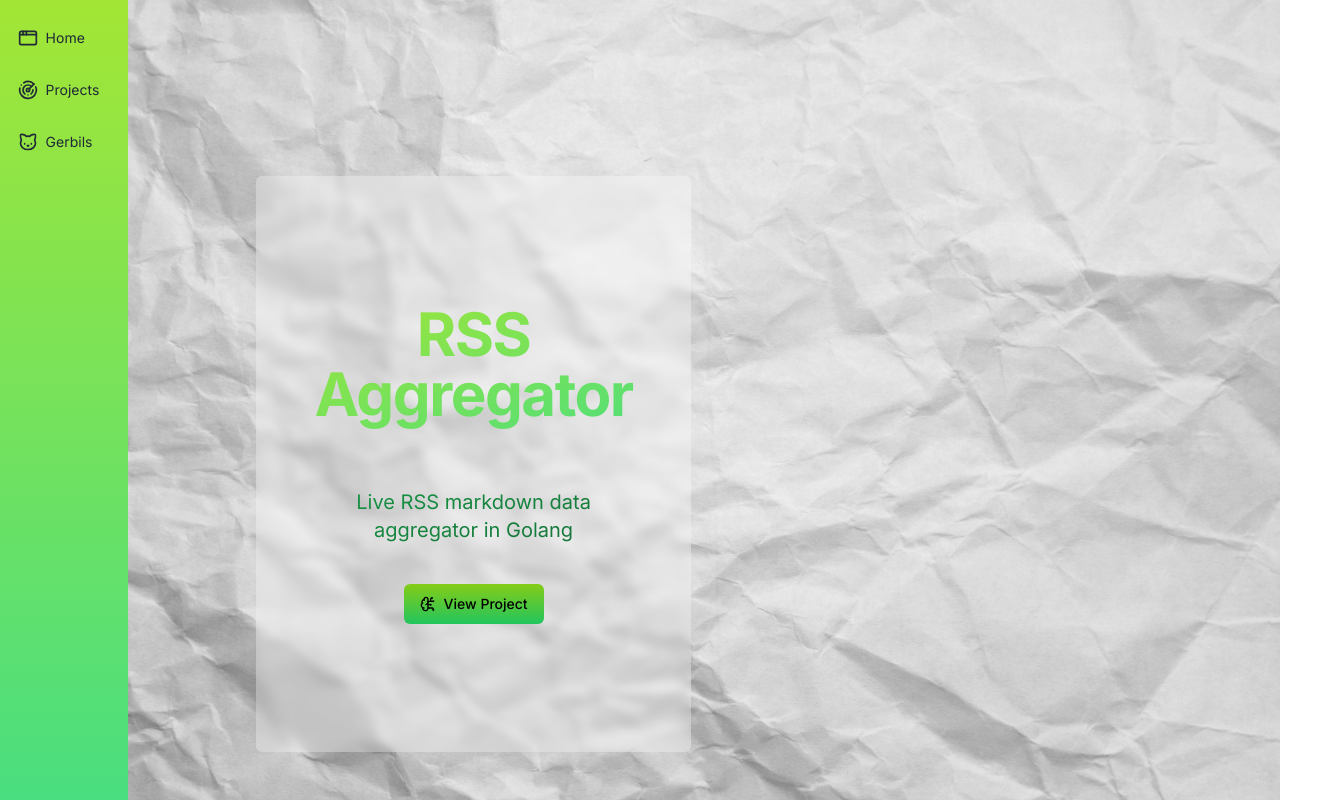
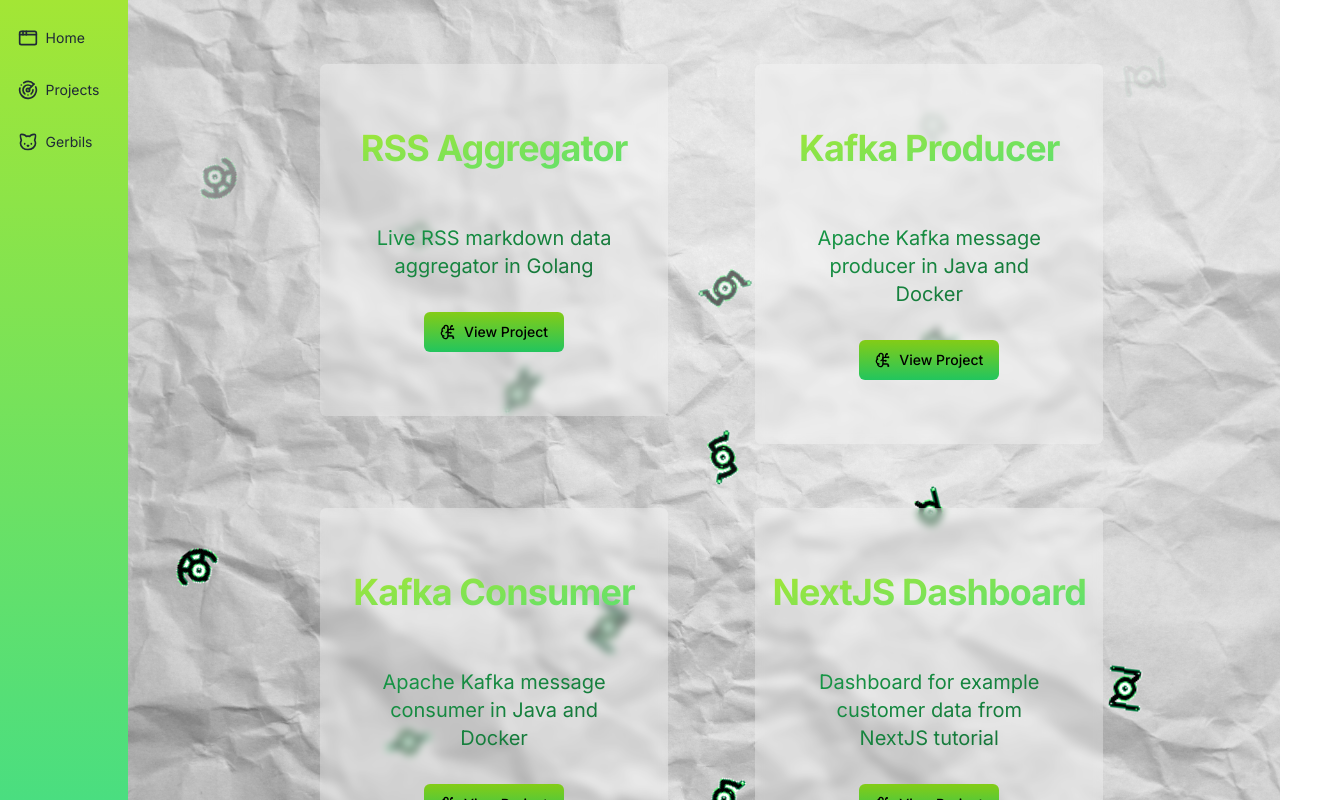
Before and after one commit to jujospring/jjs-site, a Next.js app: page /projects in a window 1280 px wide. Shown: the top 800 px of the page, 1344 px wide, since content can reach past the window. Built offline with nearby package versions, Linux system fonts and the light colour scheme.

Commit message:
General Fixes

```diff
--- a/src/app/Floating.tsx
+++ b/src/app/Floating.tsx
@@ -29,8 +29,8 @@
         img.className = styles.floatingImage;
 
         //within the container width
-        const containerWidth = container.clientWidth;
-        img.style.left = `${(containerWidth/Unowns.length * idx) + 150}px`;
+        const containerWidth = container.clientWidth - 40;
+        img.style.left = `${(containerWidth/Unowns.length * idx)}px`;
         img.style.animationDelay = `${0}s`; //stagger animations
         container.appendChild(img); //add unown to web container
 
--- a/src/app/gerbils/page.tsx
+++ b/src/app/gerbils/page.tsx
@@ -9,7 +9,7 @@
       <Floating/>
       {/* BULLSHIT ENDS HERE -- JUST KIDDING */}
       <div data-aos="fade-up" data-aos-anchor-placement="top-bottom" data-aos-duration="800">
-        <div className=" mx-auto overflow-hidden rounded-md p-8 pt-16 pb-8 backdrop-blur-sm transition hover:backdrop-blur duration-500 bg-white/30">
+        <div className=" ml-32 overflow-hidden rounded-md p-8 pt-16 pb-8 backdrop-blur-sm transition hover:backdrop-blur duration-500 bg-white/30">
           <div className="mx-auto max-w-7xl px-6 lg:px-8">
             <div className="mx-auto max-w-2xl lg:mx-">
               <Image
--- a/src/app/layout.tsx
+++ b/src/app/layout.tsx
@@ -37,9 +37,14 @@
   title: "Julian Spring",
   description: "Software engineer based in Boston",
   icons:
-    {
+  {
     icon: './cat.svg'
-    },
+  },
+  viewport:
+  {
+    width: "device-width",
+    initialScale: 1
+  }
 };
 
 export default function RootLayout({
@@ -52,8 +57,8 @@
       <head>
       </head>
       <body className={`${inter.className} min-h-screen`}>
+
         {children}
-        {<MyNav/>}
       </body>
     </html>
   );
--- a/src/app/page.tsx
+++ b/src/app/page.tsx
@@ -93,18 +93,11 @@
 import Floating from "./Floating";
 
 
-const links = [
-  { name: 'GitHub', href: 'https://github.com/jujospring' },
-  { name: 'LinkedIn', href: 'https://linkedin.com/in/julianspring'},
-  { name: 'Resume', href: '#' },
-  { name: 'Surprise', href: '#' },
-]
-
 export default function Home() {
-  const projectCardStyle = "mx-40 my-20 overflow-hidden rounded-md p-4 py-24 sm:py-32 backdrop-blur-sm transition hover:backdrop-blur duration-500 bg-white/30"
-  const projectCardButton = "flex mx-auto bg-black"
-  const projectCardTitle = "text-center text-3xl leading-8 text-white font-bold"
-  const projectCardDesc = "text-center p-10 text-xl text-white"
+  // const projectCardStyle = "mx-40 my-20 overflow-hidden rounded-md p-4 py-24 sm:py-32 backdrop-blur-sm transition hover:backdrop-blur duration-500 bg-white/30"
+  // const projectCardButton = "flex mx-auto bg-black"
+  // const projectCardTitle = "text-center text-3xl leading-8 text-white font-bold"
+  // const projectCardDesc = "text-center p-10 text-xl text-white"
 
 
   useEffect(() => {
@@ -120,7 +113,7 @@
       <Floating/>
       {/* BULLSHIT ENDS HERE -- JUST KIDDING */}
       <div data-aos="fade-up" data-aos-anchor-placement="top-bottom" data-aos-duration="800">
-        <div className="mb-20 mx-auto overflow-hidden rounded-md p-4 py-24 sm:py-32 backdrop-blur-sm transition hover:backdrop-blur duration-500 bg-white/30">
+        <div className="mb-20 ml-32 overflow-hidden rounded-md p-4 py-24 sm:py-32 backdrop-blur-sm transition hover:backdrop-blur duration-500 bg-white/30">
           <div className="mx-auto max-w-7xl px-6 lg:px-8">
             <div className="mx-auto max-w-2xl lg:mx-0">
               <h2 className="text-6xl pb-6 text-center font-bold tracking-tight bg-gradient-to-br from-lime-400 to-green-400 bg-clip-text text-transparent">Julian Spring</h2>
@@ -131,12 +124,12 @@
           </div>
         </div>
       </div>
-      <footer className="mx-auto overflow-hidden rounded-md backdrop-blur-sm transition hover:backdrop-blur duration-500 bg-white/30">
+      <footer className="ml-32 overflow-hidden rounded-md backdrop-blur-sm transition hover:backdrop-blur duration-500 bg-white/30">
         <div className="mx-auto w-full max-w-screen-xl p-4 py-6 lg:py-8">
           <div className="items-center mx-auto mt-auto sm:justify-center md:justify-center lg:justify-center">
             <a href="https://github.com/jujospring" className="text-green-500 hover:text-green-600 dark:hover:text-white ms-5">
               <svg className="mx-auto w-9 h-9 fill-green-500 hover:fill-green-600" aria-hidden="true" xmlns="http://www.w3.org/2000/svg" viewBox="0 0 20 20">
-                <path fill-rule="evenodd" d="M10 .333A9.911 9.911 0 0 0 6.866 19.65c.5.092.678-.215.678-.477 0-.237-.01-1.017-.014-1.845-2.757.6-3.338-1.169-3.338-1.169a2.627 2.627 0 0 0-1.1-1.451c-.9-.615.07-.6.07-.6a2.084 2.084 0 0 1 1.518 1.021 2.11 2.11 0 0 0 2.884.823c.044-.503.268-.973.63-1.325-2.2-.25-4.516-1.1-4.516-4.9A3.832 3.832 0 0 1 4.7 7.068a3.56 3.56 0 0 1 .095-2.623s.832-.266 2.726 1.016a9.409 9.409 0 0 1 4.962 0c1.89-1.282 2.717-1.016 2.717-1.016.366.83.402 1.768.1 2.623a3.827 3.827 0 0 1 1.02 2.659c0 3.807-2.319 4.644-4.525 4.889a2.366 2.366 0 0 1 .673 1.834c0 1.326-.012 2.394-.012 2.72 0 .263.18.572.681.475A9.911 9.911 0 0 0 10 .333Z" clip-rule="evenodd"/>
+                <path fillRule="evenodd" d="M10 .333A9.911 9.911 0 0 0 6.866 19.65c.5.092.678-.215.678-.477 0-.237-.01-1.017-.014-1.845-2.757.6-3.338-1.169-3.338-1.169a2.627 2.627 0 0 0-1.1-1.451c-.9-.615.07-.6.07-.6a2.084 2.084 0 0 1 1.518 1.021 2.11 2.11 0 0 0 2.884.823c.044-.503.268-.973.63-1.325-2.2-.25-4.516-1.1-4.516-4.9A3.832 3.832 0 0 1 4.7 7.068a3.56 3.56 0 0 1 .095-2.623s.832-.266 2.726 1.016a9.409 9.409 0 0 1 4.962 0c1.89-1.282 2.717-1.016 2.717-1.016.366.83.402 1.768.1 2.623a3.827 3.827 0 0 1 1.02 2.659c0 3.807-2.319 4.644-4.525 4.889a2.366 2.366 0 0 1 .673 1.834c0 1.326-.012 2.394-.012 2.72 0 .263.18.572.681.475A9.911 9.911 0 0 0 10 .333Z" clipRule="evenodd"/>
               </svg>
               <span className="text-center">GitHub account</span>
             </a>
--- a/src/app/projects/page.tsx
+++ b/src/app/projects/page.tsx
@@ -94,10 +94,10 @@
 
 export default function Page() {
 
-  const projectCardStyle = "mx-40 my-20 w-4/5 overflow-hidden rounded-md p-4 py-24 sm:py-32 backdrop-blur-sm transition hover:backdrop-blur duration-500 bg-white/30"
+  const projectCardStyle = "mr-auto my-8 min-h-4/5 w-4/5 overflow-hidden rounded-md p-4 py-16 backdrop-blur-sm transition hover:backdrop-blur duration-500 bg-white/30"
   const projectCardButton = "flex mx-auto text-black hover:font-bold bg-gradient-to-b from-lime-500 to-green-500 hover:bg-gradient-to-br hover:from-lime-600 hover:to-green-600"
-  const projectCardTitle = "text-6xl pb-6 text-center font-bold tracking-tight bg-gradient-to-br from-lime-400 to-green-400 bg-clip-text text-transparent"
-  const projectCardDesc = "text-center p-10 text-xl bg-gradient-to-br from-green-600 to-green-800 bg-clip-text text-transparent"
+  const projectCardTitle = "text-4xl pb-6 text-center font-bold tracking-tight bg-gradient-to-br from-lime-400 to-green-400 bg-clip-text text-transparent"
+  const projectCardDesc = "text-center p-8 text-xl bg-gradient-to-br from-green-600 to-green-800 bg-clip-text text-transparent"
 
 
   useEffect(() => {
@@ -111,11 +111,11 @@
 
   return (
 
-    <main className="flex min-h-full items-center flex-col justify-between p-24 bg-[url('../../public/crumpled-paper.jpg')] bg-fixed bg-cover">
-      {/* <Floating/> */}
+    <main className="flex ml-32 min-h-screen items-center flex-col justify-between p-8 bg-[url('../../public/crumpled-paper.jpg')] bg-fixed bg-cover">
+      <Floating/>
       <div>
-        <div className="grid grid-cols-2 grid-rows-4 w-9/10">
-
+        <MyNav />
+        <div className="grid grid-cols-2 grid-rows-2 w-4/5 ml-40">
           <div className="grid-row-start-1 grid-col-start-1" data-aos="fade-up" data-aos-anchor-placement="top-bottom" data-aos-duration="800">
             <div className={projectCardStyle}>
               <h3 className={projectCardTitle}>RSS Aggregator</h3>
@@ -128,7 +128,19 @@
             </div>
           </div>
 
-        <div className="grid-row-start-1 grid-col-start-2 mx-auto">
+          <div className="grid-row-start-1 grid-col-start-2" data-aos="fade-up" data-aos-anchor-placement="top-bottom" data-aos-duration="800">
+            <div className={projectCardStyle}>
+              <h3 className={projectCardTitle}>Kafka Producer</h3>
+              <p className={projectCardDesc}>Apache Kafka message producer in Java and Docker</p>
+              <Link href="https://github.com/jujospring/kafka_producer">
+                <Button className={projectCardButton}>
+                  <BrainCircuit className="mr-2 h-4 w-4" /> View Project
+                </Button>
+              </Link>
+            </div>
+          </div>
+
+        {/* <div className="grid-row-start-1 grid-col-start-2 mx-auto">
 
         </div>
 
@@ -147,12 +159,12 @@
             </Button>
           </Link>
           </div>
-        </div>
+        </div> */}
 
-        <div className="grid-row-start-3 grid-col-start-1" data-aos="fade-up" data-aos-anchor-placement="top-bottom" data-aos-duration="800">
+          <div className="grid-row-start-2 grid-col-start-1" data-aos="fade-up" data-aos-anchor-placement="top-bottom" data-aos-duration="800">
             <div className={projectCardStyle}>
               <h3 className={projectCardTitle}>Kafka Consumer</h3>
-          <p className={projectCardDesc}>Apache Kafka message consumer using Java and Docker</p>
+              <p className={projectCardDesc}>Apache Kafka message consumer in Java and Docker</p>
               <Link href="https://github.com/jujospring/kafka_consumer">
                 <Button className={projectCardButton}>
                   <BrainCircuit className="mr-2 h-4 w-4" /> View Project
@@ -161,7 +173,7 @@
             </div>
           </div>
 
-        <div className="grid-row-start-3 grid-col-start-2 mx-auto">
+          {/* <div className="grid-row-start-3 grid-col-start-2 mx-auto">
 
           </div>
 
@@ -179,6 +191,18 @@
                 </Button>
               </Link>
             </div>
+          </div> */}
+
+          <div className="grid-row-start-2 grid-col-start-2" data-aos="fade-up" data-aos-anchor-placement="top-bottom" data-aos-duration="800">
+            <div className={projectCardStyle}>
+              <h3 className={projectCardTitle}>NextJS Dashboard</h3>
+              <p className={projectCardDesc}>Dashboard for example customer data from NextJS tutorial</p>
+              <Link href="https://github.com/jujospring/learn-nextjs">
+                <Button className={projectCardButton}>
+                  <BrainCircuit className="mr-2 h-4 w-4" /> View Project
+                </Button>
+              </Link>
+            </div>
           </div>
 
         </div>
```
Lines whose indentation alone changed are shown as unchanged.
